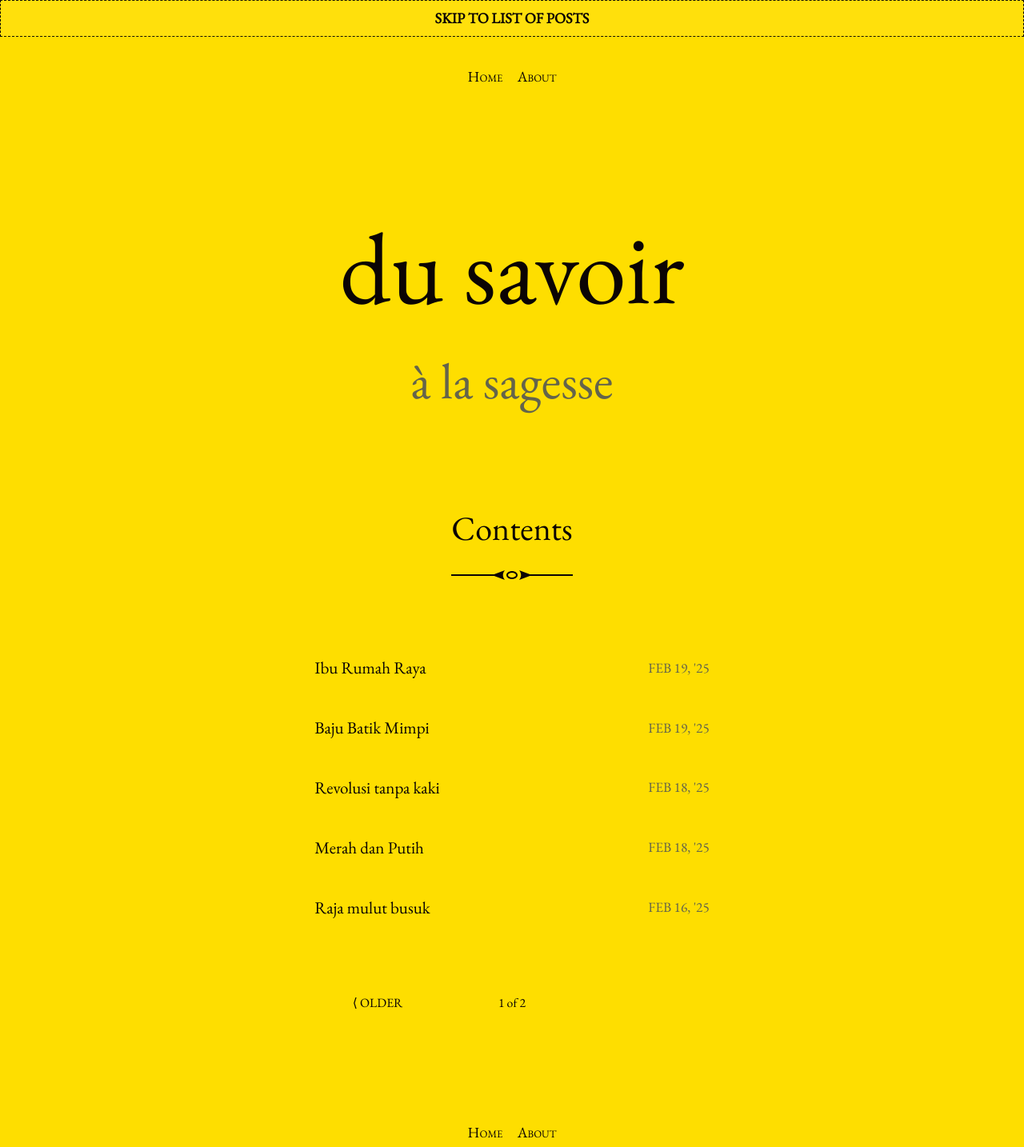
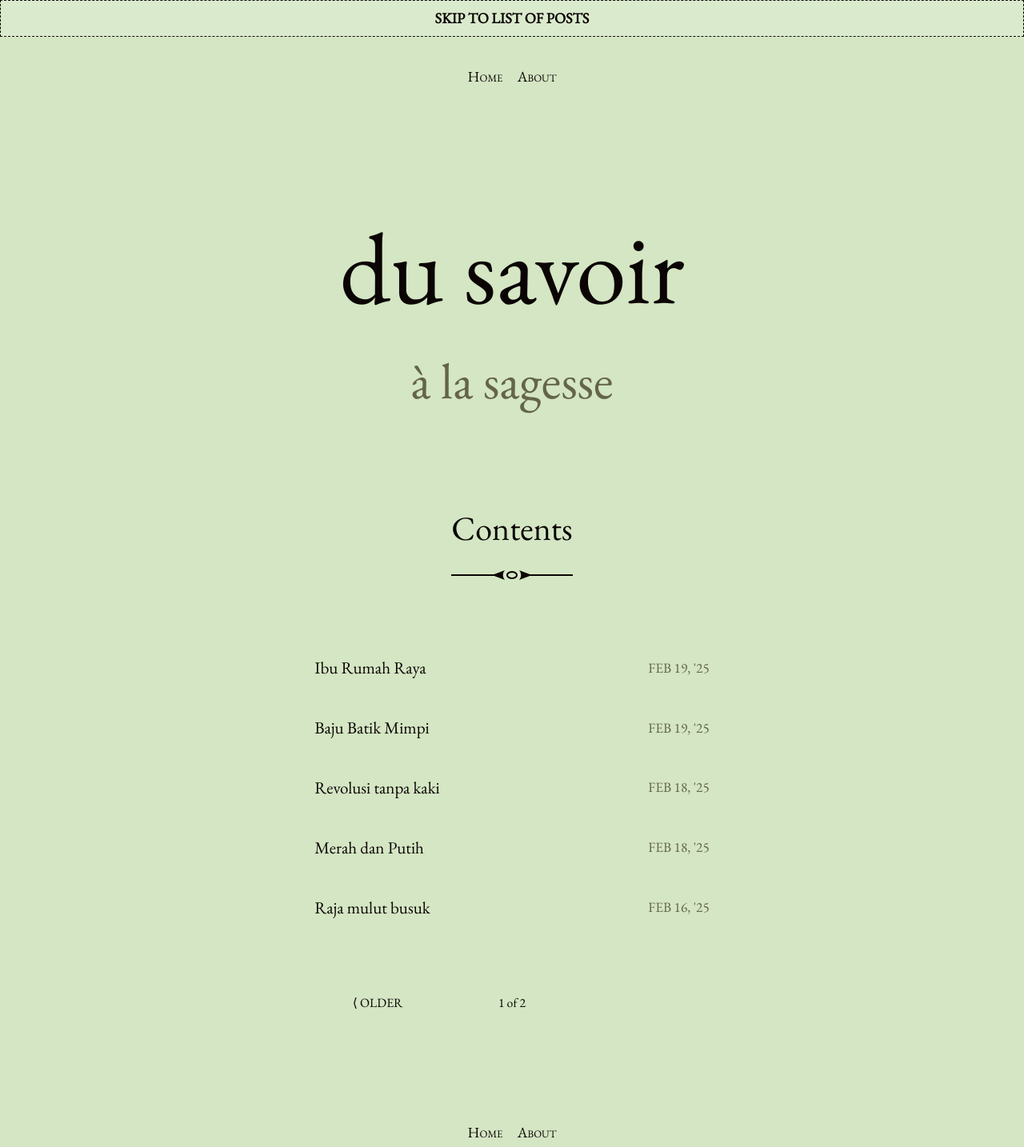
Before and after one commit to ayukaryana/ayukaryana.github.io, a Jekyll site: the page built from index.html, in a window 1280 px wide. Shown: the whole page at 80% size. Built offline with Jekyll 4.4.1, drawn with Linux system fonts in a browser that asks for light colours; the list of posts is cut into pages by our own code.

Commit message:
Update _variables.scss

```diff
--- a/_sass/_variables.scss
+++ b/_sass/_variables.scss
@@ -1,5 +1,5 @@
-$brand-color:         #fede00;
-$highlight:           lighten($brand-color, 35%);
+$brand-color:         #D4E6C3;
+$highlight:           lighten($brand-color, 20%);
 $text-color:          #0b0404;
 $muted-text-color:    #64644B;
 $font-family:         "EB Garamond", Garamond, "Times New Roman", serif;
```
